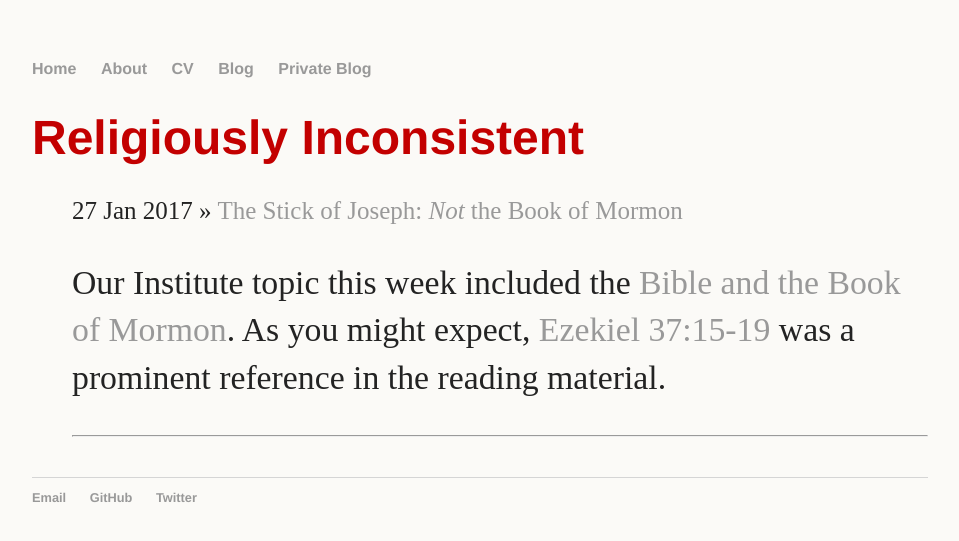
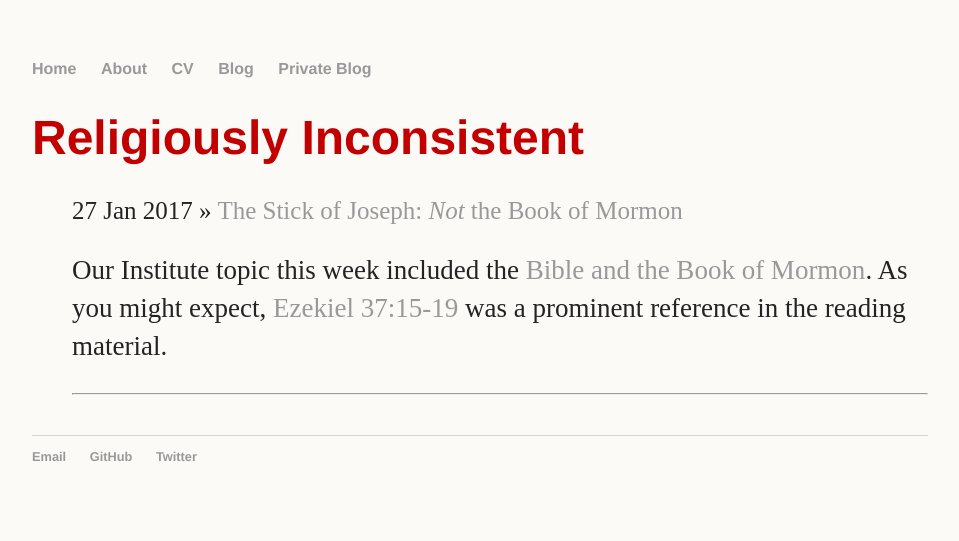
Before and after one commit to nutterb/nutterb.github.com, a Jekyll site: the page built from private/index.html, in a window 1280 px wide. Shown: the top 541 px of the page, without its empty margins (160-1119 px from the left). Built offline with Jekyll 4.4.1, drawn with Linux system fonts in a browser that asks for light colours.

Commit message:
trying again..

```diff
--- a/blog/index.html
+++ b/blog/index.html
@@ -7,7 +7,7 @@
 
 	  {% for post in site.categories.public %}
 	    <li><span>{{ post.date | date_to_string }}</span> » <a href="{{ post.url }}" title="{{ post.title }}">{{ post.title }}</a></li>
-	    <li class="excerpt"><p style='font-size:10pt'>{{ post.excerpt }}</p></li>
+	    <p style='font-size:8pt'>{{ post.excerpt }}</p>
 	    <hr/>
 	  {% endfor %}
 	</ul>
--- a/private/index.html
+++ b/private/index.html
@@ -7,7 +7,7 @@
 
 	  {% for post in site.categories.private %}
 	    <li><span>{{ post.date | date_to_string }}</span> » <a href="{{ post.url }}" title="{{ post.title }}">{{ post.title }}</a></li>
-	    <li class = "excerpt"><p style='font-size:10pt;'>{{ post.excerpt }}</p></li>
+	    <p style='font-size:8pt;'>{{ post.excerpt }}</p>
 	    <hr/>
 	  {% endfor %}
 	</ul>
```
